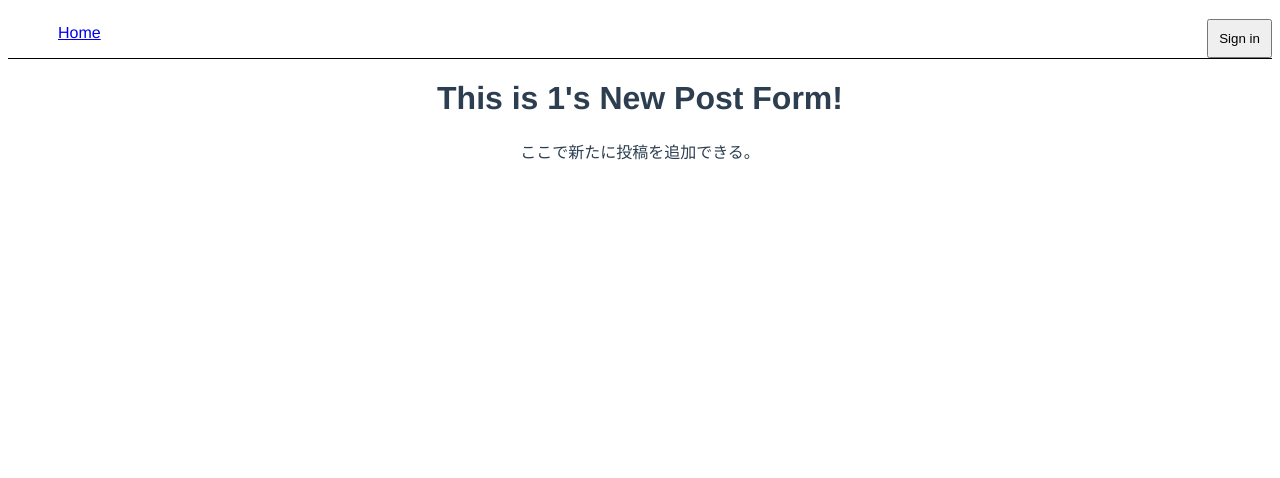
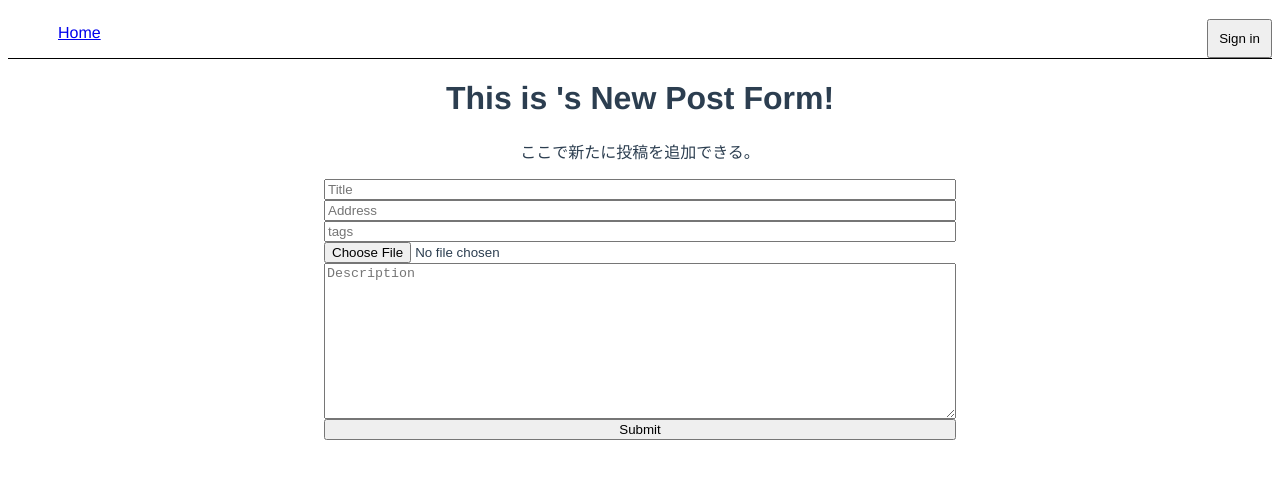
Before and after one commit to pomeranianpomeranian/SEA, a Vue app: page /user/1/new in a window 1280 px wide. Shown: the top 478 px of the page. Built offline with nearby package versions, Linux system fonts and the light colour scheme; no server answers.

Commit message:
built basic post functions

```diff
--- a/src/views/NewPost.vue
+++ b/src/views/NewPost.vue
@@ -2,11 +2,106 @@
   <div>
     <h1>This is {{ userId }}'s New Post Form!</h1>
     <p>ここで新たに投稿を追加できる。</p>
+    <div class="submit-form">
+      <div class="form-contents">
+        <input type="text" v-model="postContents.title" placeholder="Title" />
+        <input
+          type="text"
+          v-model="postContents.address"
+          placeholder="Address"
+        />
+        <input
+          type="text"
+          v-model="tag"
+          @keydown.enter="addTags"
+          placeholder="tags"
+        />
+        <input type="file" @change="storeImage" />
+        <textarea
+          v-model="postContents.description"
+          cols="30"
+          rows="10"
+          placeholder="Description"
+        ></textarea>
+        <button @click="submit">Submit</button>
+      </div>
+    </div>
   </div>
 </template>
 
 <script>
+import firebase from "firebase";
 export default {
-  props: ["userId"],
+  data() {
+    return {
+      tag: "",
+      postContents: {
+        title: "",
+        address: "",
+        tags: [],
+        imagesRef: [],
+        description: "",
+      },
+    };
+  },
+  methods: {
+    addTags() {
+      this.postContents.tags.push(this.tag);
+      this.tag = "";
+    },
+    storeImage(event) {
+      const file = event.target.files[0];
+      firebase
+        .storage()
+        .ref(`${this.userId}/${file.name}`)
+        .put(file)
+        .then(() => {
+          console.log("File successfully saved!");
+          this.getImageURL(file);
+        })
+        .catch((err) => console.log(err));
+    },
+    getImageURL(file) {
+      firebase
+        .storage()
+        .ref(`${this.userId}/${file.name}`)
+        .getDownloadURL()
+        .then((url) => {
+          this.postContents.imagesRef.push(url);
+        })
+        .catch((err) => console.log(err));
+    },
+    submit() {
+      firebase
+        .firestore()
+        .collection("posts")
+        .add({
+          ...this.postContents,
+          userId: this.userId,
+          createdAt: firebase.firestore.Timestamp.now().toDate(),
+        })
+        .then((res) => {
+          console.log(res.id);
+        })
+        .catch((err) => console.log(err));
+    },
+  },
+  computed: {
+    userId() {
+      return this.$store.state.auth.userId;
+    },
+  },
 };
 </script>
+
+<style scoped>
+.submit-form {
+  display: flex;
+  justify-content: center;
+}
+.form-contents {
+  display: flex;
+  flex-direction: column;
+  width: 50%;
+}
+</style>
```
